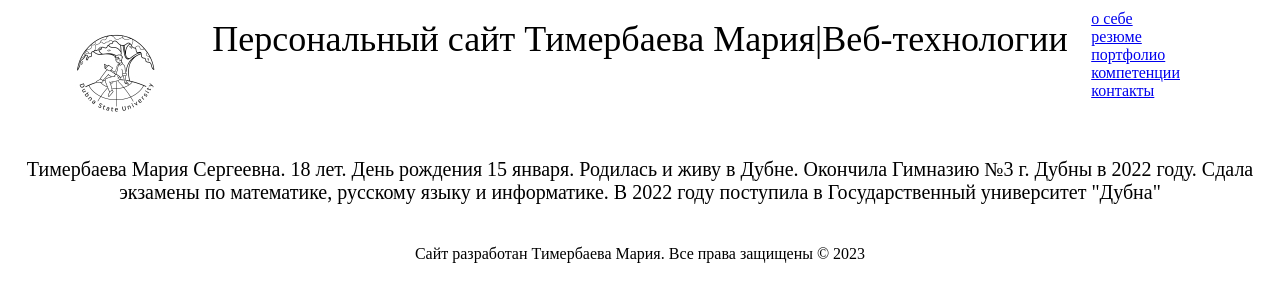
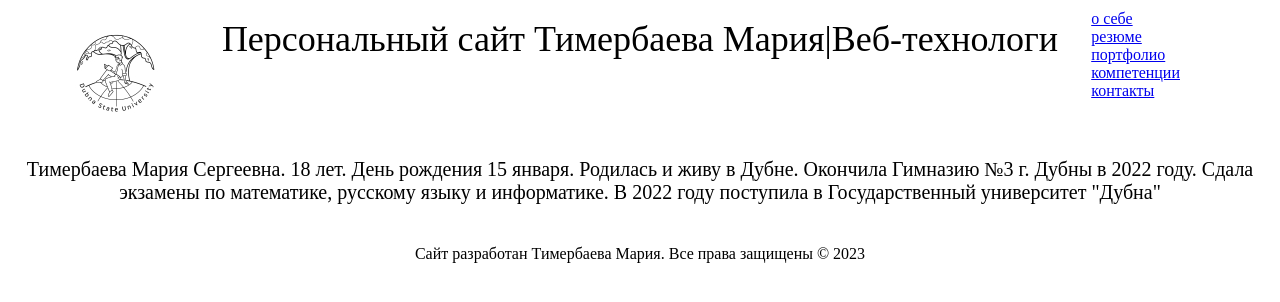
Before and after one commit to 15Mar0Tim15/web2023.github.io, a plain HTML site: page inde.html in a window 1280 px wide. Drawn offline with Linux system fonts and the light colour scheme.

Commit message:
добавить

```diff
--- a/inde.html
+++ b/inde.html
@@ -17,7 +17,7 @@
         <li><a href = "#">компетенции</a></li>
         <li><a href = "#">контакты</a></li>
     </nav>
-           <div class = "title">Персональный сайт Тимербаева Мария|Веб-технологии</div>
+           <div class = "title">Персональный сайт Тимербаева Мария|Веб-технологи</div>
 </header>
 
 
```
